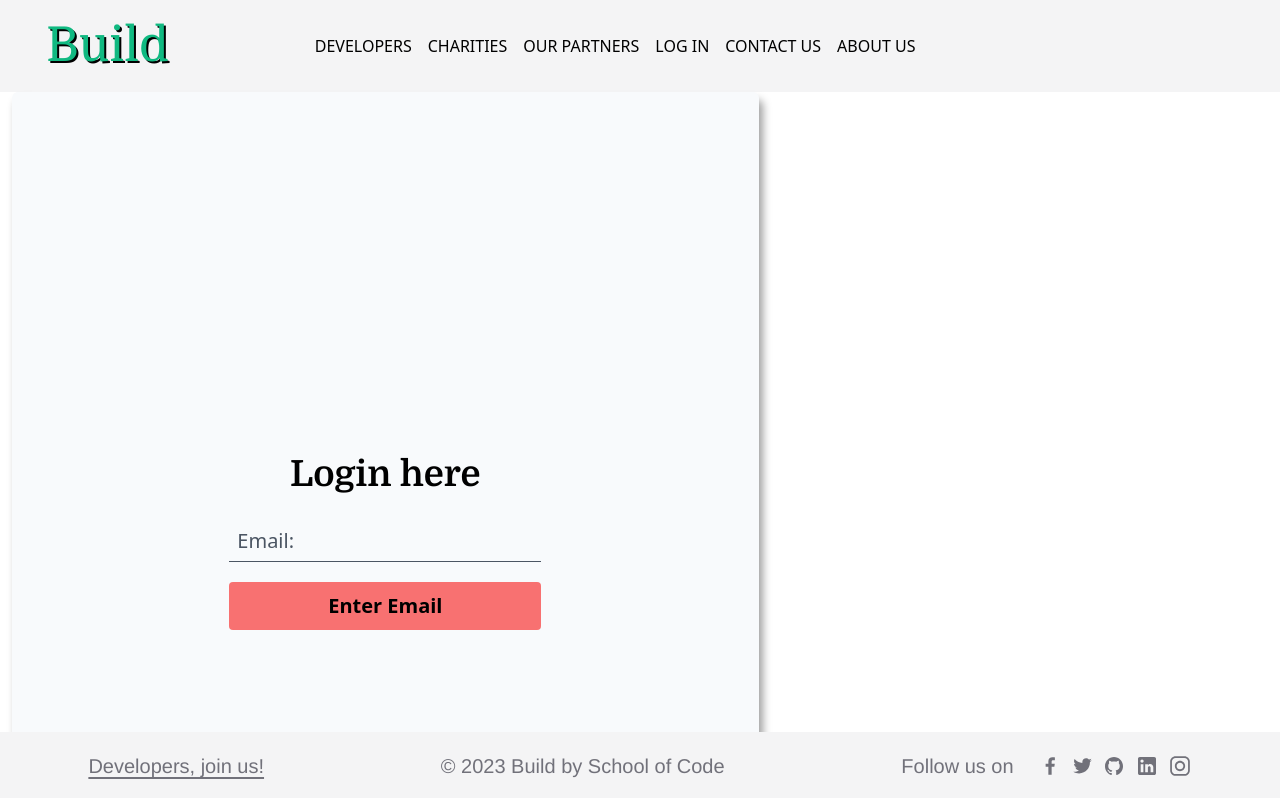
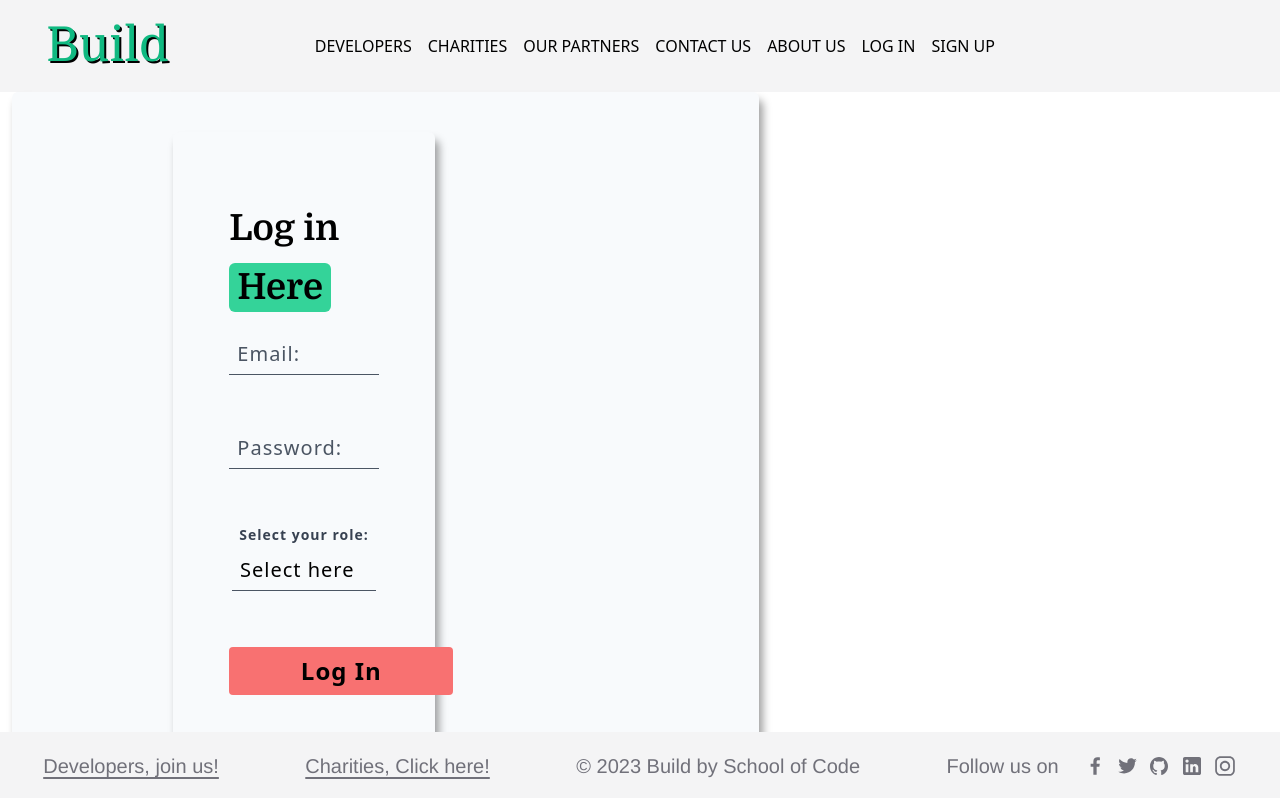
Before and after one commit to SchoolOfCode/Team-Build, a Next.js app: page /login in a window 1280 px wide. Shown: the top 798 px of the page. Built offline with nearby package versions, Linux system fonts and the light colour scheme; no server answers.

Commit message:
Fixes applied

```diff
--- a/src/components/Footer.jsx
+++ b/src/components/Footer.jsx
@@ -6,9 +6,17 @@ export default function Footer() {
   return (
     <div className="bg-zinc-100 flex flex-col md:flex-row justify-around items-center py-2 lg:py-5 z-50 fixed  inset-x-0  bottom-0">
       <div className="hidden md:inline-block">
-        <Link href="">
+        <Link href="/developers">
           <p className="text-zinc-500 underline underline-offset-4 hover:text-grey-900 text-xl">
             Developers, join us!
+          </p>
+        </Link>
+      </div>
+
+      <div className="hidden md:inline-block">
+        <Link href="/charity">
+          <p className="text-zinc-500 underline underline-offset-4 hover:text-grey-900 text-xl">
+            Charities, Click here!
           </p>
         </Link>
       </div>
--- a/src/components/SimpleLogin.jsx
+++ b/src/components/SimpleLogin.jsx
@@ -42,13 +42,14 @@ export default function SimpleLogin() {
   };
 
   return (
-    <div className="flex items-center justify-center min-h-screen">
+    <div className="text-left mx-3 lg:p-10 lg:flex lg:bg-slate-50 lg:justify-center lg:align-middle lg:text-xl lg:items-center lg:w-7/12 lg:shadow-[4.0px_8.0px_8.0px_rgba(0,0,0,0.38)] lg:rounded-md">
       <div className="w-full max-w-md p-4">
-        <h1 className="text-4xl font-bold mt-3 mb-5 leading-relaxed text-center">
-          Login here
+        <h1 className="text-4xl font-bold mt-3 leading-relaxed">
+          Log in{" "}
+          <span className="bg-emerald-400 py-1 px-2 rounded-md">Here</span>
         </h1>
         <form
-          className="flex flex-col gap-5"
+          className="bg-slate-50 mt-5 tracking-wider flex flex-col w-full lg:gap-10 gap-5"
           action="https://team-5-final-project-pi.vercel.app/developer/register"
           method="POST"
         >
@@ -63,12 +64,42 @@ export default function SimpleLogin() {
               required
             />
           </div>
-          <button
-            type="submit"
-            className="button bg-red-400 font-bold rounded h-12 text-xl"
-          >
-            Enter Email
-          </button>
+
+          <div className="mt-4">
+            <input
+              type="password"
+              name="password"
+              onChange={handleInput}
+              value=""
+              className="appearance-none bg-transparent border-b pb-2 border-gray-600 placeholder:text-gray-600 placeholder:text-xl w-full text-black py-1 px-2 leading-tight focus:outline-none"
+              placeholder="Password:"
+            />
+          </div>
+
+          <div className="mt-4 text-center">
+            <label className="block text-gray-700 text-sm font-bold mb-2">
+              Select your role:
+            </label>
+            <select
+              name="options"
+              className="appearance-none bg-transparent border-b pb-2 border-gray-600 placeholder:text-gray-600 placeholder:text-xl w-36 text-black py-1 px-2 leading-tight focus:outline-none"
+            >
+              <option value="" disabled selected>
+                Select here
+              </option>
+              <option value="charity">Charity</option>
+              <option value="developer">Developer</option>
+            </select>
+          </div>
+
+          <div className="mt-4 text-center">
+            <button
+              type="submit"
+              className="button bg-red-400 font-bold rounded w-36 h-12 text-xl lg:w-56 lg:text-2xl"
+            >
+              Log In
+            </button>
+          </div>
         </form>
       </div>
     </div>
--- a/src/components/navbar.jsx
+++ b/src/components/navbar.jsx
@@ -42,7 +42,9 @@ export default function NavbarComponent() {
                   <div className="inset-0 flex justify-center items-center relative">
                     <h1 className="text-5xl text-black pt-1 pl-1">B</h1>
                     <div className="absolute inset-0 flex justify-center items-center">
-                      <h1 className="text-5xl text-emerald-500 shadow-black">B</h1>
+                      <h1 className="text-5xl text-emerald-500 shadow-black">
+                        B
+                      </h1>
                     </div>
                   </div>
                 </div>
@@ -106,12 +108,6 @@ export default function NavbarComponent() {
                 <hr className="md:hidden ml-36 mt-1 h-1 w-16 bg-emerald-400"></hr>
               </li>
               <li className="">
-                <Link href="/login" onClick={() => setNavbar(!navbar)}>
-                 LOG IN
-                </Link>
-                <hr className="md:hidden ml-36 mt-1 h-1 w-16 bg-emerald-400"></hr>
-              </li>
-              <li className="">
                 <Link href="/contact-us" onClick={() => setNavbar(!navbar)}>
                   CONTACT US
                 </Link>
@@ -121,6 +117,20 @@ export default function NavbarComponent() {
                 <Link href="/about" onClick={() => setNavbar(!navbar)}>
                   ABOUT US
                 </Link>
+              </li>
+
+              <li className="">
+                <Link href="/login" onClick={() => setNavbar(!navbar)}>
+                  LOG IN
+                </Link>
+                <hr className="md:hidden ml-36 mt-1 h-1 w-16 bg-emerald-400"></hr>
+              </li>
+
+              <li className="ml-auto">
+                <Link href="/signup" onClick={() => setNavbar(!navbar)}>
+                  SIGN UP
+                </Link>
+                <hr className="md:hidden ml-36 mt-1 h-1 w-16 bg-emerald-400"></hr>
               </li>
 
               {/* HR lines and social links in mobile mode only */}
@@ -278,11 +288,7 @@ export default function NavbarComponent() {
                   OUR PARTNERS
                 </Link>
               </li>
-              <li className="">
-                <Link href="/login" onClick={() => setNavbar(!navbar)}>
-                  LOG IN
-                </Link>
-              </li>
+
               <li className="">
                 <Link href="/contact-us" onClick={() => setNavbar(!navbar)}>
                   CONTACT US
@@ -293,6 +299,20 @@ export default function NavbarComponent() {
                   ABOUT US
                 </Link>
               </li>
+              <div>
+                <li className="ml-auto">
+                  <Link href="/login" onClick={() => setNavbar(!navbar)}>
+                    LOG IN
+                  </Link>
+                </li>
+              </div>
+              <div>
+                <li className="ml-auto">
+                  <Link href="/signup" onClick={() => setNavbar(!navbar)}>
+                    SIGN UP
+                  </Link>
+                </li>
+              </div>
             </ul>
           </div>
         </div>
```
